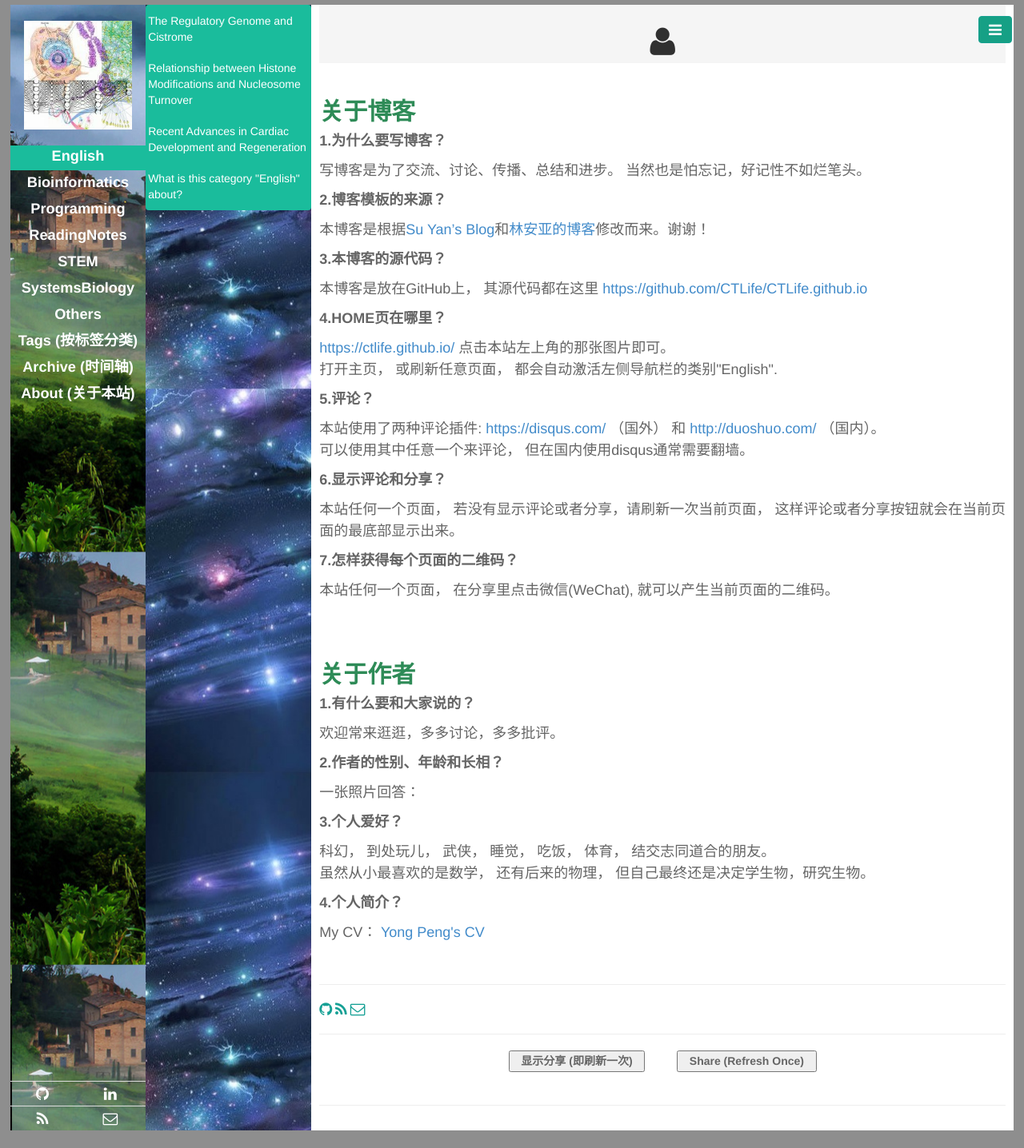
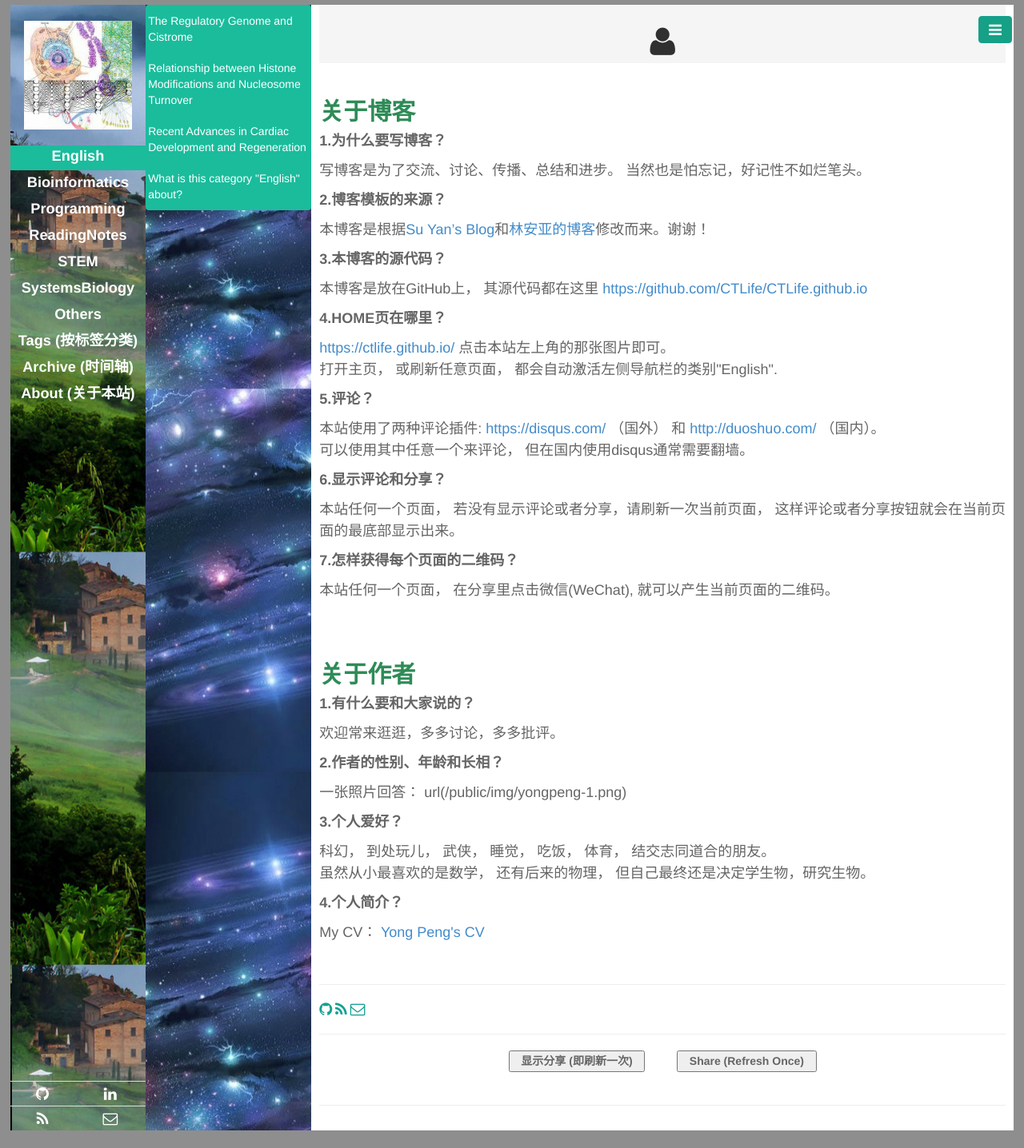
Before and after one commit to CTLife/CTLife.github.io, a Jekyll site: the page built from pages/about.html, in a window 1280 px wide. Shown: the whole page at 80% size. Built offline with Jekyll 4.4.1, drawn with Linux system fonts in a browser that asks for light colours; Markdown is read by kramdown in place of the engine named in the settings.

Commit message:
Update about.html

```diff
--- a/pages/about.html
+++ b/pages/about.html
@@ -29,7 +29,7 @@ titlename: 关于本站
 <p style=font-size:18px><b>1.有什么要和大家说的？</b></p>
 <p style=font-size:18px>  欢迎常来逛逛，多多讨论，多多批评。</p>
 <p style=font-size:18px><b>2.作者的性别、年龄和长相？</b></p>
-<p style=font-size:18px>  一张照片回答：</p>
+<p style=font-size:18px>  一张照片回答： url(/public/img/yongpeng-1.png) </p>
 <p style=font-size:18px><b>3.个人爱好？</b></p>
 <p style=font-size:18px>  科幻， 到处玩儿， 武侠， 睡觉， 吃饭， 体育， 结交志同道合的朋友。<br>
 虽然从小最喜欢的是数学， 还有后来的物理， 但自己最终还是决定学生物，研究生物。  </p>
```
